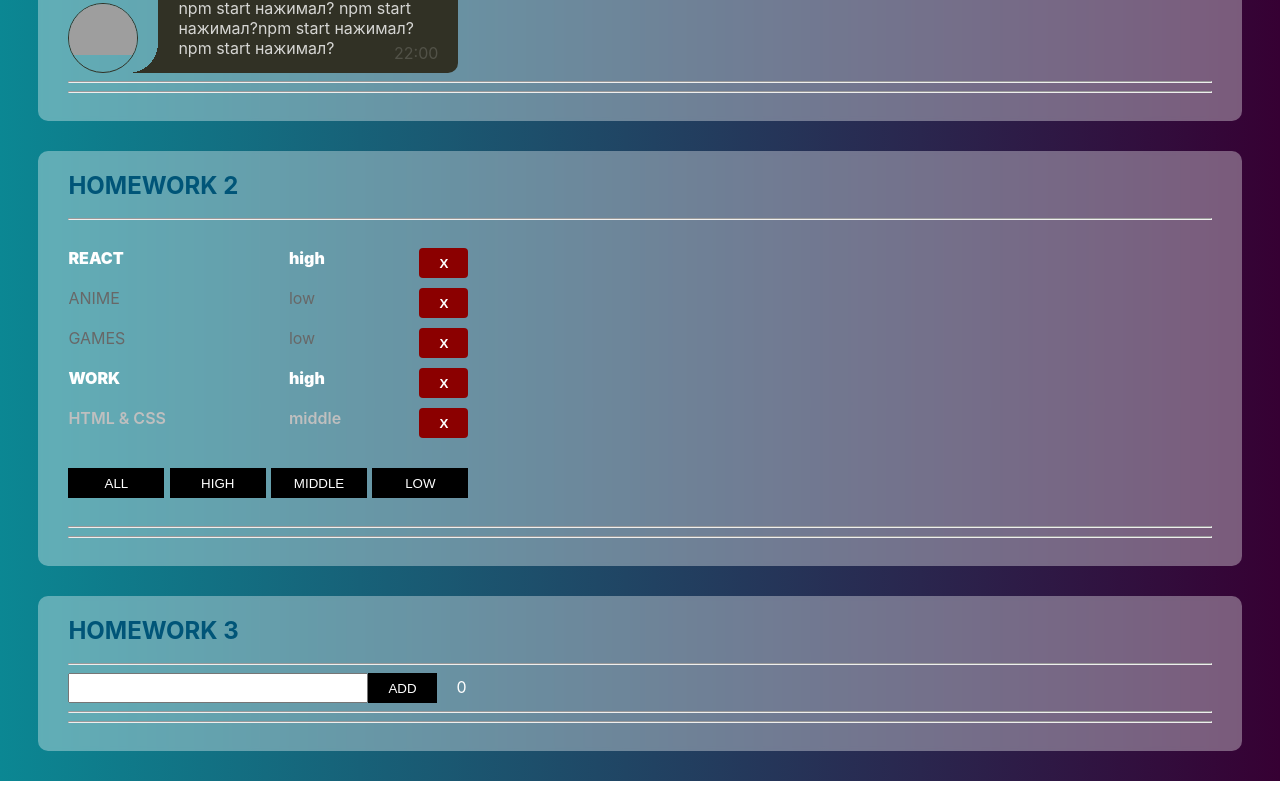
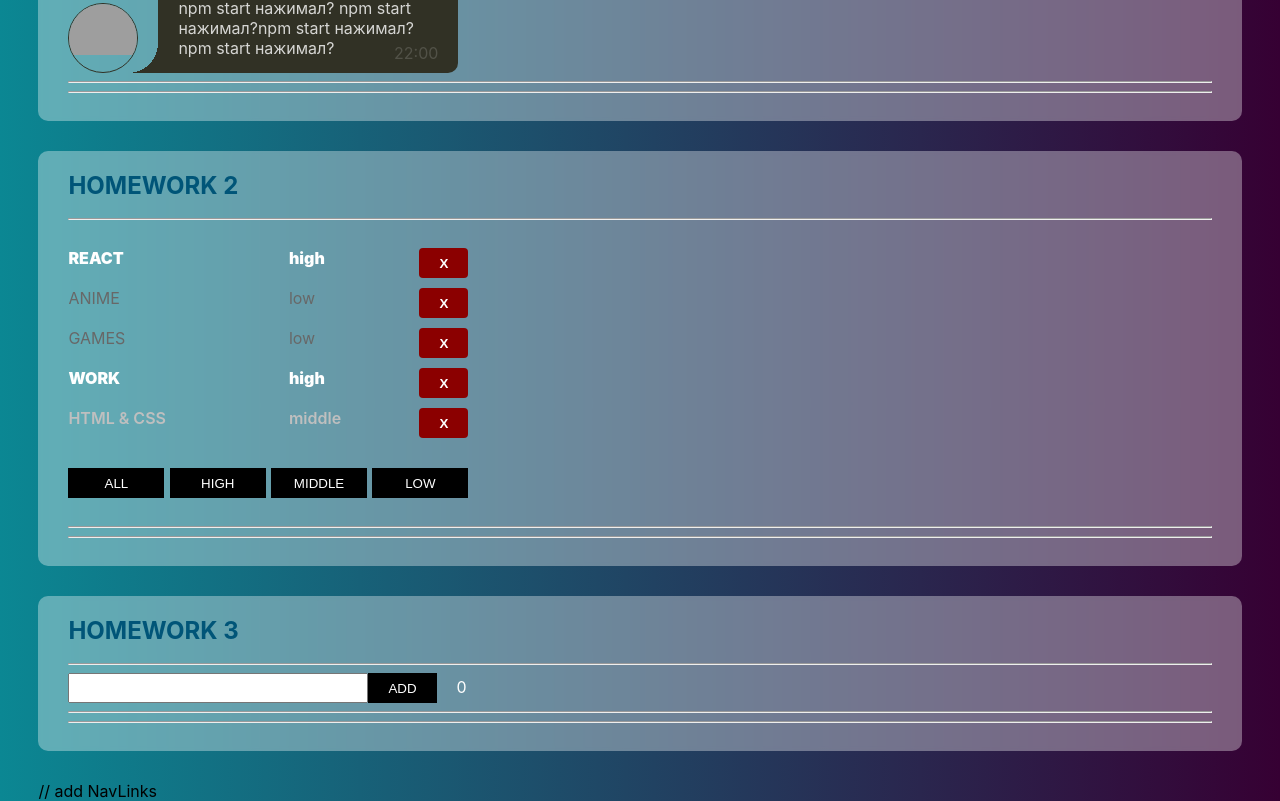
Before and after one commit to Piterom911/ignat, a React (Create React App) app: page / in a window 1280 px wide. Shown: the part 614-1415 px from the top of the page. Built offline with nearby package versions, Linux system fonts and the light colour scheme; grey boxes are pictures that could not be loaded.

Commit message:
with hashRouter

```diff
--- a/src/p1-main/m1-ui/u1-app/App.tsx
+++ b/src/p1-main/m1-ui/u1-app/App.tsx
@@ -4,18 +4,21 @@
 import HW2 from "../../../p2-homeworks/h2/HW2";
 import HW3 from '../../../p2-homeworks/h3/HW3';
 import HW4 from "../../../p2-homeworks/h4/HW4";
+import HW5 from "../../../p2-homeworks/h5/HW5";
+import {HashRouter} from "react-router-dom";
 
 function App() {
     return (
+        <HashRouter>
             <div className={s.App}>
                 <h1 className={s.heading}>react homeworks:</h1>
                 <HW4/>
                 <HW1/>
                 <HW2/>
                 <HW3/>
-            {/*<HW5/>*/}
-
+                <HW5/>
             </div>
+        </HashRouter>
     )
 }
 
--- a/src/p2-homeworks/h5/HW5.tsx
+++ b/src/p2-homeworks/h5/HW5.tsx
@@ -1,4 +1,5 @@
 import React from 'react'
+import { HashRouter } from 'react-router-dom'
 import Header from './Header'
 import Routes from './Routes'
 
@@ -10,7 +11,7 @@
 
             <Header/>
 
-            <Routes/>
+            {/*<Routes/>*/}
 
             {/*</HashRouter>*/}
         </div>
```
Also changed, not shown: package.json (+9 -1 lines), src/index.css (line endings or trailing spaces), 1 other file (tests, documents, lock files or other folders). Lines whose indentation alone changed are shown as unchanged.
